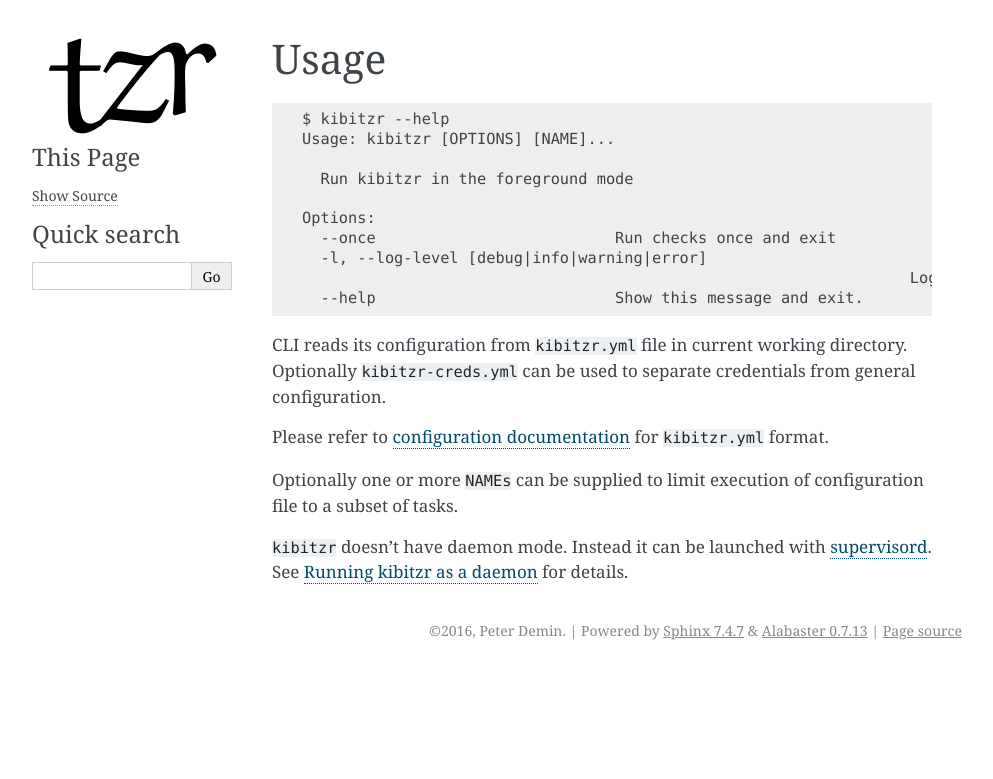
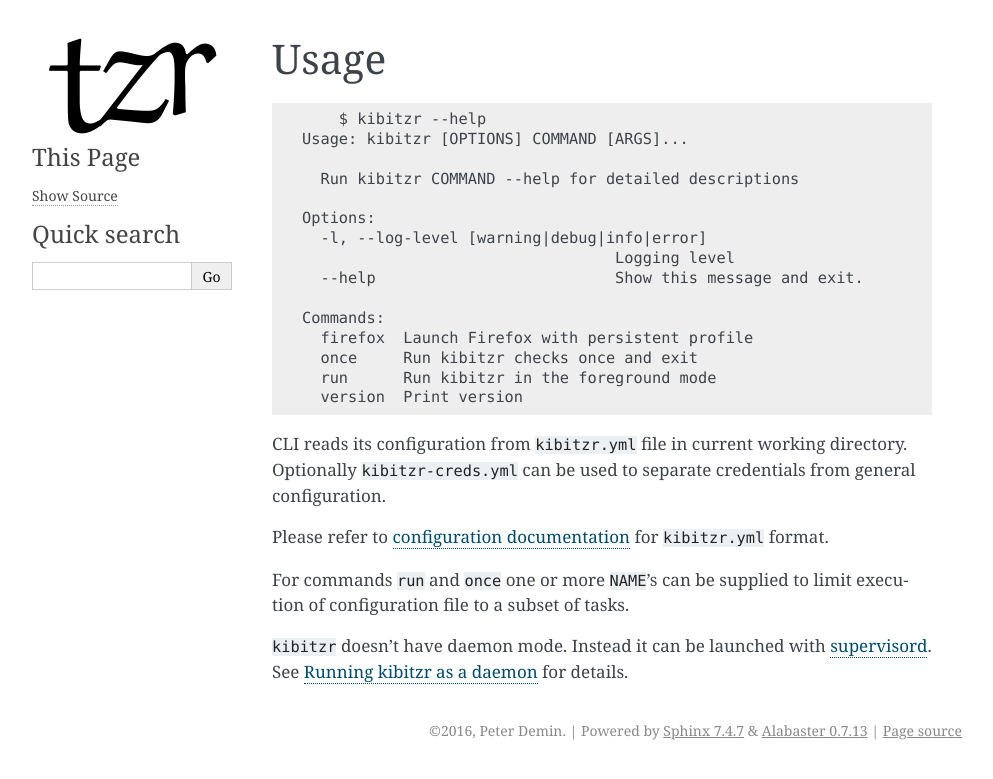
Before and after one commit to kibitzr/kibitzr, a Sphinx documentation site: the page built from docs/usage.rst, in a window 1280 px wide. Shown: the top 779 px of the page, without its empty margins (148-1141 px from the left). Built offline with Sphinx 7.4.7, drawn with Linux system fonts in a browser that asks for light colours.

Commit message:
Updating docs for new CLI

```diff
--- a/docs/daemon.rst
+++ b/docs/daemon.rst
@@ -36,7 +36,7 @@
     serverurl=unix:///%(here)s/supervisor.sock
 
     [program:kibitzr]
-    command=kibitzr
+    command=kibitzr run
     directory=%(here)s
     startsecs=30
     stopwaitsecs=600
--- a/docs/usage.rst
+++ b/docs/usage.rst
@@ -5,23 +5,28 @@
 ::
 
 	$ kibitzr --help
-	Usage: kibitzr [OPTIONS] [NAME]...
+    Usage: kibitzr [OPTIONS] COMMAND [ARGS]...
 
-	  Run kibitzr in the foreground mode
+      Run kibitzr COMMAND --help for detailed descriptions
 
-	Options:
-	  --once                          Run checks once and exit
-	  -l, --log-level [debug|info|warning|error]
-									  Logging level
-	  --help                          Show this message and exit.
+    Options:
+      -l, --log-level [warning|debug|info|error]
+                                      Logging level
+      --help                          Show this message and exit.
 
+    Commands:
+      firefox  Launch Firefox with persistent profile
+      once     Run kibitzr checks once and exit
+      run      Run kibitzr in the foreground mode
+      version  Print version
 
 CLI reads its configuration from ``kibitzr.yml`` file in current working directory.
 Optionally ``kibitzr-creds.yml`` can be used to separate credentials from general configuration.
 
 Please refer to :ref:`configuration documentation <configuration>` for ``kibitzr.yml`` format.
 
-Optionally one or more ``NAMEs`` can be supplied to limit
+For commands ``run`` and ``once``
+one or more ``NAME``'s can be supplied to limit
 execution of configuration file to a subset of tasks.
 
 ``kibitzr`` doesn't have daemon mode. Instead it can be launched with `supervisord`_.
```
